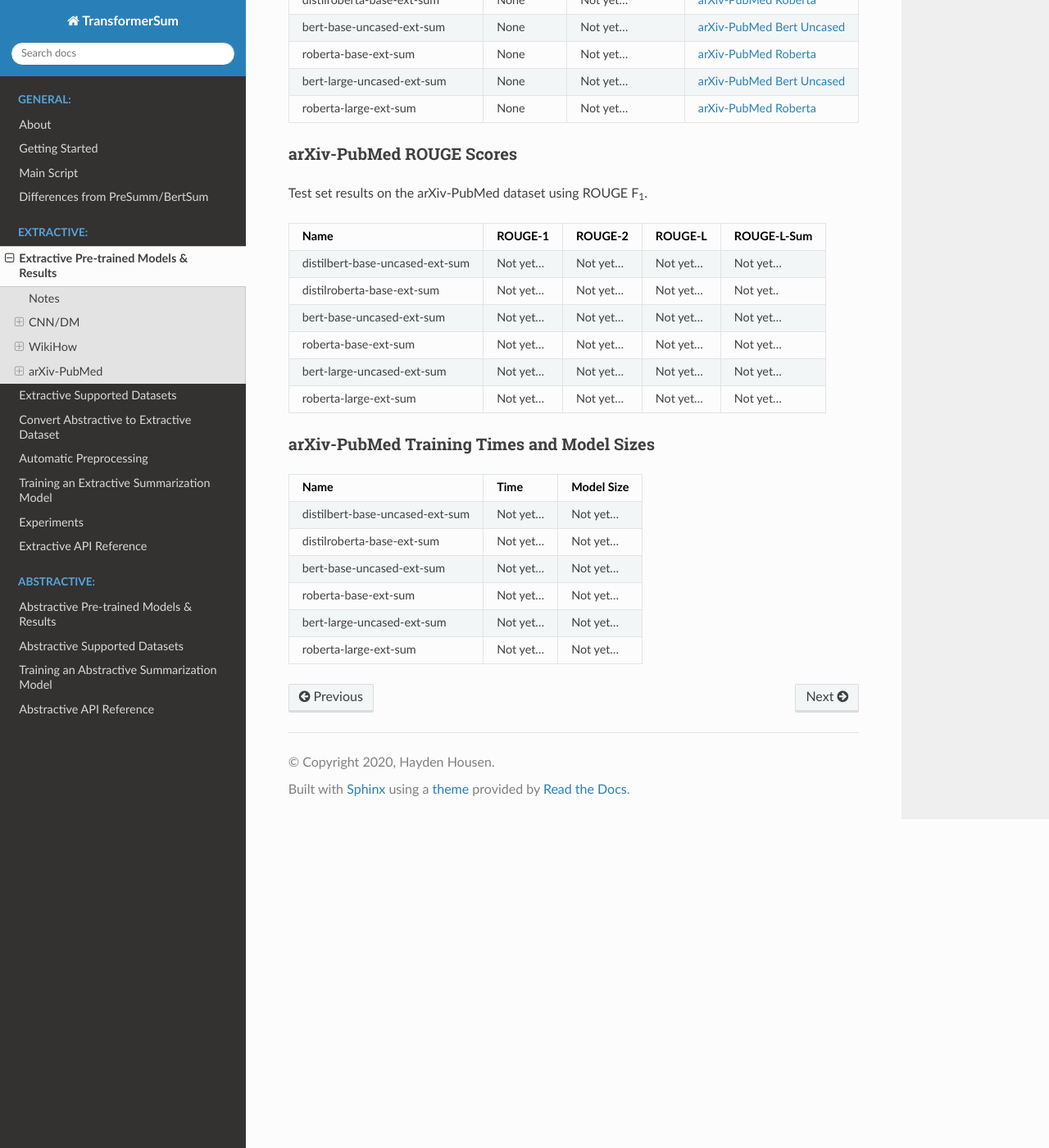
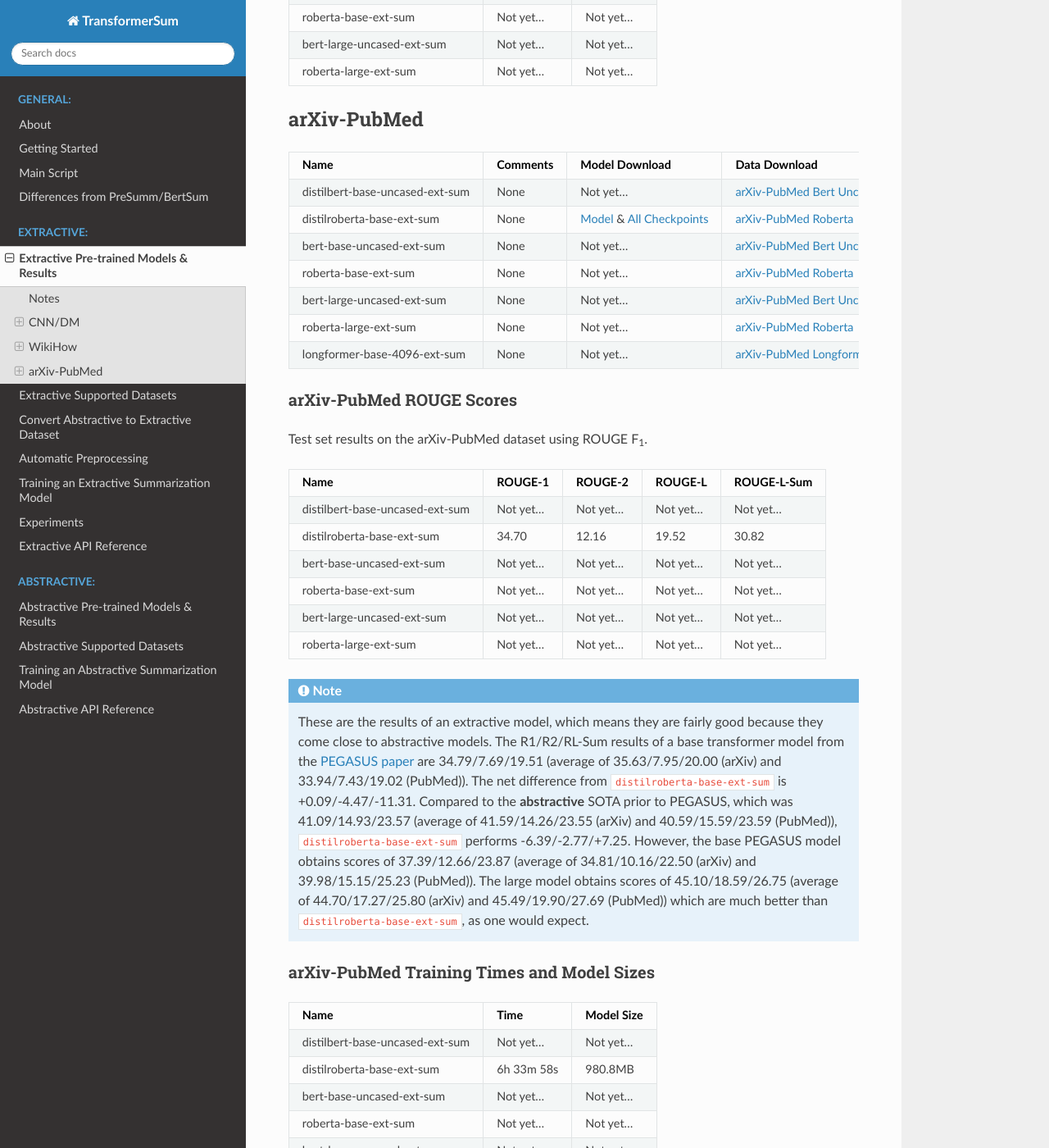
Before and after one commit to HHousen/TransformerSum, a Sphinx documentation site: the page built from doc/extractive/models-results.rst, in a window 1280 px wide and 1400 px high, scrolled down 3417 px. Shown: the whole window at 82% size. Built offline with Sphinx 7.4.7 and the Read the Docs theme 2.0.0, drawn with Linux system fonts in a browser that asks for light colours; some of the changed text lies outside the part shown.

Commit message:
Update wikihow model results & add arXiv-PubMed distilroberta results

```diff
--- a/doc/extractive/models-results.rst
+++ b/doc/extractive/models-results.rst
@@ -12,9 +12,11 @@ The distil* models are of special significance. Distil* is a class of compressed
 
 The remarkable performance to size ratio of the distil* models can be transferred to summarization. ``distilroberta`` is recommended over ``distilbert`` because of the architecture improvements that the original RoBERTa brought over the original BERT. Essentially, ``distilroberta`` is more modern than ``distilbert``.
 
+`MobileBERT <https://arxiv.org/abs/2004.02984>`_ is similar to ``distilbert`` in that it is a smaller version of BERT that achieves amazing performance at a very small size. `According to the authors <https://openreview.net/forum?id=SJxjVaNKwB&noteId=S1gxqk_7jH>`__, MobileBERT is *2.64x smaller and 2.45x faster* than DistilBERT. DistilBERT successfully halves the depth of BERT model by knowledge distillation in the pre-training stage and an optional fine-tuning stage. MobileBERT only uses knowledge transfer in the pre-training stage and does not require a fine-tuned teacher or data augmentation in the down-stream tasks. DistilBERT compresses BERT by reducing its depth, while MobileBERT compresses BERT by reducing its width, which has been shown to be more effective.
+
 .. important:: Interactive charts, graphs, raw data, run commands, hyperparameter choices, and more for all trained models are publicly available on the `TransformerSum Weights & Biases page <https://app.wandb.ai/hhousen/transformerextsum>`__. Please open an `issue <https://github.com/HHousen/TransformerSum/issues/new>`__ if you have questions about these models.
 
-TODO: Add notes about 16-bit precision
+Additionally, all of the models on this page were trained completely for free using Tesla P100-PCIE-16GB GPUs on `Google Colaboratory <https://colab.research.google.com/>`_. Those that took over 12 hours to train were split into multiple training sessions since ``pytorch_lightning`` enables easy resuming with the ``--resume_from_checkpoint`` argument.
 
 .. _pretrained_ext_cnn_dm:
 
@@ -87,9 +89,9 @@ WikiHow
 +---------------------------------+----------+-------------------------------------------------------------------------------------------------------------------------------------------------------------------------------+--------------------------------------------------------------------------------------------+
 | Name                            | Comments | Model Download                                                                                                                                                                | Data Download                                                                              |
 +=================================+==========+===============================================================================================================================================================================+============================================================================================+
-| distilbert-base-uncased-ext-sum | None     | `Model <https://drive.google.com/uc?id=1-5xfsEk8fsyJBA7638VdPHXbkEv_vWHN>`__ & `All Checkpoints <https://drive.google.com/drive/folders/1Ar8dn9cXQN_wMbzXj_vZddg1qwyVNIIv>`__ | `WikiHow Bert Uncased <https://drive.google.com/uc?id=1-IO2AgjDsJcbrmsM3R4UIRM2bMHR-Dae>`_ |
+| distilbert-base-uncased-ext-sum | None     | `Model <https://drive.google.com/uc?id=1-2Kjziq7hU4k0zMTlE26FjFyCc_A63xq>`__ & `All Checkpoints <https://drive.google.com/drive/folders/1Ar8dn9cXQN_wMbzXj_vZddg1qwyVNIIv>`__ | `WikiHow Bert Uncased <https://drive.google.com/uc?id=1-IO2AgjDsJcbrmsM3R4UIRM2bMHR-Dae>`_ |
 +---------------------------------+----------+-------------------------------------------------------------------------------------------------------------------------------------------------------------------------------+--------------------------------------------------------------------------------------------+
-| distilroberta-base-ext-sum      | None     | `Model <https://drive.google.com/uc?id=1-79t0FvT2PBy1OubqsvY-nV3Kskt_Aem>`__ & `All Checkpoints <https://drive.google.com/drive/folders/1DhL0b7jubLvz93hbTwcCZdvTwRi5me7l>`__ | `WikiHow Roberta <https://drive.google.com/uc?id=1-aQMjCEQlKhEcimMW_WJwQusNScIT2Uf>`_      |
+| distilroberta-base-ext-sum      | None     | `Model <https://drive.google.com/uc?id=1-3NV3TdRcTta9JTi9Kh0sWtoNLEdWrY1>`__ & `All Checkpoints <https://drive.google.com/drive/folders/1DhL0b7jubLvz93hbTwcCZdvTwRi5me7l>`__ | `WikiHow Roberta <https://drive.google.com/uc?id=1-aQMjCEQlKhEcimMW_WJwQusNScIT2Uf>`_      |
 +---------------------------------+----------+-------------------------------------------------------------------------------------------------------------------------------------------------------------------------------+--------------------------------------------------------------------------------------------+
 | bert-base-uncased-ext-sum       | None     | Not yet...                                                                                                                                                                    | `WikiHow Bert Uncased <https://drive.google.com/uc?id=1-IO2AgjDsJcbrmsM3R4UIRM2bMHR-Dae>`_ |
 +---------------------------------+----------+-------------------------------------------------------------------------------------------------------------------------------------------------------------------------------+--------------------------------------------------------------------------------------------+
@@ -108,9 +110,9 @@ Test set results on the WikiHow dataset using ROUGE F\ :sub:`1`\ .
 +---------------------------------+------------+------------+------------+-------------+
 | Name                            | ROUGE-1    | ROUGE-2    | ROUGE-L    | ROUGE-L-Sum |
 +=================================+============+============+============+=============+
-| distilbert-base-uncased-ext-sum | 30.48      | 8.52       | 19.00      | 28.40       |
+| distilbert-base-uncased-ext-sum | 30.69      | 8.65       | 19.13      | 28.58       |
 +---------------------------------+------------+------------+------------+-------------+
-| distilroberta-base-ext-sum      | 31.04      | 8.93       | 19.33      | 28.94       |
+| distilroberta-base-ext-sum      | 31.07      | 8.96       | 19.34      | 28.95       |
 +---------------------------------+------------+------------+------------+-------------+
 | bert-base-uncased-ext-sum       | Not yet... | Not yet... | Not yet... | Not yet...  |
 +---------------------------------+------------+------------+------------+-------------+
@@ -121,7 +123,7 @@ Test set results on the WikiHow dataset using ROUGE F\ :sub:`1`\ .
 | roberta-large-ext-sum           | Not yet... | Not yet... | Not yet... | Not yet...  |
 +---------------------------------+------------+------------+------------+-------------+
 
-.. note:: These are the results of an abstractive model, which means they are fairly good because they come close to abstractive models. The R1/R2/RL-Sum results of a base transformer model from the `PEGASUS paper <https://arxiv.org/abs/1912.08777>`_ are 32.48/10.53/23.86. The net difference from ``distilroberta-base-ext-sum`` is +1.44/+1.6/-5.08. Compared to the **abstractive** SOTA prior to PEGASUS, which was 28.53/9.23/26.54, ``distilroberta-base-ext-sum`` performs +2.51/-0.3/+2.4. However, the base PEGASUS model obtains scores of 36.58/15.64/30.01, which are much better than ``distilroberta-base-ext-sum``, as one would expect.
+.. note:: These are the results of an extractive model, which means they are fairly good because they come close to abstractive models. The R1/R2/RL-Sum results of a base transformer model from the `PEGASUS paper <https://arxiv.org/abs/1912.08777>`_ are 32.48/10.53/23.86. The net difference from ``distilroberta-base-ext-sum`` is +1.41/+1.57/-5.09. Compared to the **abstractive** SOTA prior to PEGASUS, which was 28.53/9.23/26.54, ``distilroberta-base-ext-sum`` performs +2.54/-0.27/+2.41. However, the base PEGASUS model obtains scores of 36.58/15.64/30.01, which are much better than ``distilroberta-base-ext-sum``, as one would expect.
 
 
 WikiHow Training Times and Model Sizes
@@ -146,21 +148,23 @@ WikiHow Training Times and Model Sizes
 arXiv-PubMed
 ------------
 
-+---------------------------------+----------+----------------+-------------------------------------------------------------------------------------------------+
-| Name                            | Comments | Model Download | Data Download                                                                                   |
-+=================================+==========+================+=================================================================================================+
-| distilbert-base-uncased-ext-sum | None     | Not yet...     | `arXiv-PubMed Bert Uncased <https://drive.google.com/uc?id=17doTVEvIHr9DGesN-BmyHVz5sqWEWdEa>`_ |
-+---------------------------------+----------+----------------+-------------------------------------------------------------------------------------------------+
-| distilroberta-base-ext-sum      | None     | Not yet...     | `arXiv-PubMed Roberta <https://drive.google.com/uc?id=11pVkVO1ivC3okWq-l_xW1qQmagDE5Htt>`_      |
-+---------------------------------+----------+----------------+-------------------------------------------------------------------------------------------------+
-| bert-base-uncased-ext-sum       | None     | Not yet...     | `arXiv-PubMed Bert Uncased <https://drive.google.com/uc?id=17doTVEvIHr9DGesN-BmyHVz5sqWEWdEa>`_ |
-+---------------------------------+----------+----------------+-------------------------------------------------------------------------------------------------+
-| roberta-base-ext-sum            | None     | Not yet...     | `arXiv-PubMed Roberta <https://drive.google.com/uc?id=11pVkVO1ivC3okWq-l_xW1qQmagDE5Htt>`_      |
-+---------------------------------+----------+----------------+-------------------------------------------------------------------------------------------------+
-| bert-large-uncased-ext-sum      | None     | Not yet...     | `arXiv-PubMed Bert Uncased <https://drive.google.com/uc?id=17doTVEvIHr9DGesN-BmyHVz5sqWEWdEa>`_ |
-+---------------------------------+----------+----------------+-------------------------------------------------------------------------------------------------+
-| roberta-large-ext-sum           | None     | Not yet...     | `arXiv-PubMed Roberta <https://drive.google.com/uc?id=11pVkVO1ivC3okWq-l_xW1qQmagDE5Htt>`_      |
-+---------------------------------+----------+----------------+-------------------------------------------------------------------------------------------------+
++---------------------------------+----------+-------------------------------------------------------------------------------------------------------------------------------------------------------------------------------+-------------------------------------------------------------------------------------------------+
+| Name                            | Comments | Model Download                                                                                                                                                                | Data Download                                                                                   |
++=================================+==========+===============================================================================================================================================================================+=================================================================================================+
+| distilbert-base-uncased-ext-sum | None     | Not yet...                                                                                                                                                                    | `arXiv-PubMed Bert Uncased <https://drive.google.com/uc?id=17doTVEvIHr9DGesN-BmyHVz5sqWEWdEa>`_ |
++---------------------------------+----------+-------------------------------------------------------------------------------------------------------------------------------------------------------------------------------+-------------------------------------------------------------------------------------------------+
+| distilroberta-base-ext-sum      | None     | `Model <https://drive.google.com/uc?id=1-8xVR72-jWtIxvl6DYvcND2yVc0gxjGR>`__ & `All Checkpoints <https://drive.google.com/drive/folders/1jNWCOa8bxNh_AEKJ42-LeC6H5tZhWB8p>`__ | `arXiv-PubMed Roberta <https://drive.google.com/uc?id=11pVkVO1ivC3okWq-l_xW1qQmagDE5Htt>`_      |
++---------------------------------+----------+-------------------------------------------------------------------------------------------------------------------------------------------------------------------------------+-------------------------------------------------------------------------------------------------+
+| bert-base-uncased-ext-sum       | None     | Not yet...                                                                                                                                                                    | `arXiv-PubMed Bert Uncased <https://drive.google.com/uc?id=17doTVEvIHr9DGesN-BmyHVz5sqWEWdEa>`_ |
++---------------------------------+----------+-------------------------------------------------------------------------------------------------------------------------------------------------------------------------------+-------------------------------------------------------------------------------------------------+
+| roberta-base-ext-sum            | None     | Not yet...                                                                                                                                                                    | `arXiv-PubMed Roberta <https://drive.google.com/uc?id=11pVkVO1ivC3okWq-l_xW1qQmagDE5Htt>`_      |
++---------------------------------+----------+-------------------------------------------------------------------------------------------------------------------------------------------------------------------------------+-------------------------------------------------------------------------------------------------+
+| bert-large-uncased-ext-sum      | None     | Not yet...                                                                                                                                                                    | `arXiv-PubMed Bert Uncased <https://drive.google.com/uc?id=17doTVEvIHr9DGesN-BmyHVz5sqWEWdEa>`_ |
++---------------------------------+----------+-------------------------------------------------------------------------------------------------------------------------------------------------------------------------------+-------------------------------------------------------------------------------------------------+
+| roberta-large-ext-sum           | None     | Not yet...                                                                                                                                                                    | `arXiv-PubMed Roberta <https://drive.google.com/uc?id=11pVkVO1ivC3okWq-l_xW1qQmagDE5Htt>`_      |
++---------------------------------+----------+-------------------------------------------------------------------------------------------------------------------------------------------------------------------------------+-------------------------------------------------------------------------------------------------+
+| longformer-base-4096-ext-sum    | None     | Not yet...                                                                                                                                                                    | `arXiv-PubMed Longformer <https://drive.google.com/uc?id=17IEoiKzs_XO1xo4mQTTcHNGhUsTxbn4G>`_   |
++---------------------------------+----------+-------------------------------------------------------------------------------------------------------------------------------------------------------------------------------+-------------------------------------------------------------------------------------------------+
 
 arXiv-PubMed ROUGE Scores
 ^^^^^^^^^^^^^^^^^^^^^^^^^
@@ -172,7 +176,7 @@ Test set results on the arXiv-PubMed dataset using ROUGE F\ :sub:`1`\ .
 +=================================+============+============+============+=============+
 | distilbert-base-uncased-ext-sum | Not yet... | Not yet... | Not yet... | Not yet...  |
 +---------------------------------+------------+------------+------------+-------------+
-| distilroberta-base-ext-sum      | Not yet... | Not yet... | Not yet... | Not yet..   |
+| distilroberta-base-ext-sum      | 34.70      | 12.16      | 19.52      | 30.82       |
 +---------------------------------+------------+------------+------------+-------------+
 | bert-base-uncased-ext-sum       | Not yet... | Not yet... | Not yet... | Not yet...  |
 +---------------------------------+------------+------------+------------+-------------+
@@ -183,6 +187,8 @@ Test set results on the arXiv-PubMed dataset using ROUGE F\ :sub:`1`\ .
 | roberta-large-ext-sum           | Not yet... | Not yet... | Not yet... | Not yet...  |
 +---------------------------------+------------+------------+------------+-------------+
 
+.. note:: These are the results of an extractive model, which means they are fairly good because they come close to abstractive models. The R1/R2/RL-Sum results of a base transformer model from the `PEGASUS paper <https://arxiv.org/abs/1912.08777>`_ are 34.79/7.69/19.51 (average of 35.63/7.95/20.00 (arXiv) and 33.94/7.43/19.02 (PubMed)). The net difference from ``distilroberta-base-ext-sum`` is +0.09/-4.47/-11.31. Compared to the **abstractive** SOTA prior to PEGASUS, which was 41.09/14.93/23.57 (average of 41.59/14.26/23.55 (arXiv) and 40.59/15.59/23.59 (PubMed)), ``distilroberta-base-ext-sum`` performs -6.39/-2.77/+7.25. However, the base PEGASUS model obtains scores of 37.39/12.66/23.87 (average of 34.81/10.16/22.50 (arXiv) and 39.98/15.15/25.23 (PubMed)). The large model obtains scores of 45.10/18.59/26.75 (average of 44.70/17.27/25.80 (arXiv) and 45.49/19.90/27.69 (PubMed)) which are much better than ``distilroberta-base-ext-sum``, as one would expect.
+
 arXiv-PubMed Training Times and Model Sizes
 ^^^^^^^^^^^^^^^^^^^^^^^^^^^^^^^^^^^^^^^^^^^
 
@@ -191,7 +197,7 @@ arXiv-PubMed Training Times and Model Sizes
 +=================================+============+============+
 | distilbert-base-uncased-ext-sum | Not yet... | Not yet... |
 +---------------------------------+------------+------------+
-| distilroberta-base-ext-sum      | Not yet... | Not yet... |
+| distilroberta-base-ext-sum      | 6h 33m 58s | 980.8MB    |
 +---------------------------------+------------+------------+
 | bert-base-uncased-ext-sum       | Not yet... | Not yet... |
 +---------------------------------+------------+------------+
--- a/extractive.py
+++ b/extractive.py
@@ -666,7 +666,7 @@ class ExtractiveSummarizer(pl.LightningModule):
             )
         else:
             optimizer = torch.optim.AdamW(
-                optimizer_grouped_parameters,  # optimizer_grouped_parameters,
+                optimizer_grouped_parameters,
                 lr=self.hparams.learning_rate,
                 eps=self.hparams.adam_epsilon,
             )
@@ -682,7 +682,7 @@ class ExtractiveSummarizer(pl.LightningModule):
                 # We have to import the function and create a partial because functions cannot be
                 # serialized by python pickle. Therefore, if the normal `get_linear_schedule_with_warmup`
                 # function provided by `transformers` was used, the program would fail to save
-                # `self.hparams` because the optimizer would contain a locale function that cannot be
+                # `self.hparams` because the optimizer would contain a local function that cannot be
                 # pickled.
                 lr_lambda = partial(
                     lr_lambda_func,
```
Also changed, not shown: other parts of doc/extractive/models-results.rst (+2 -2 lines).
